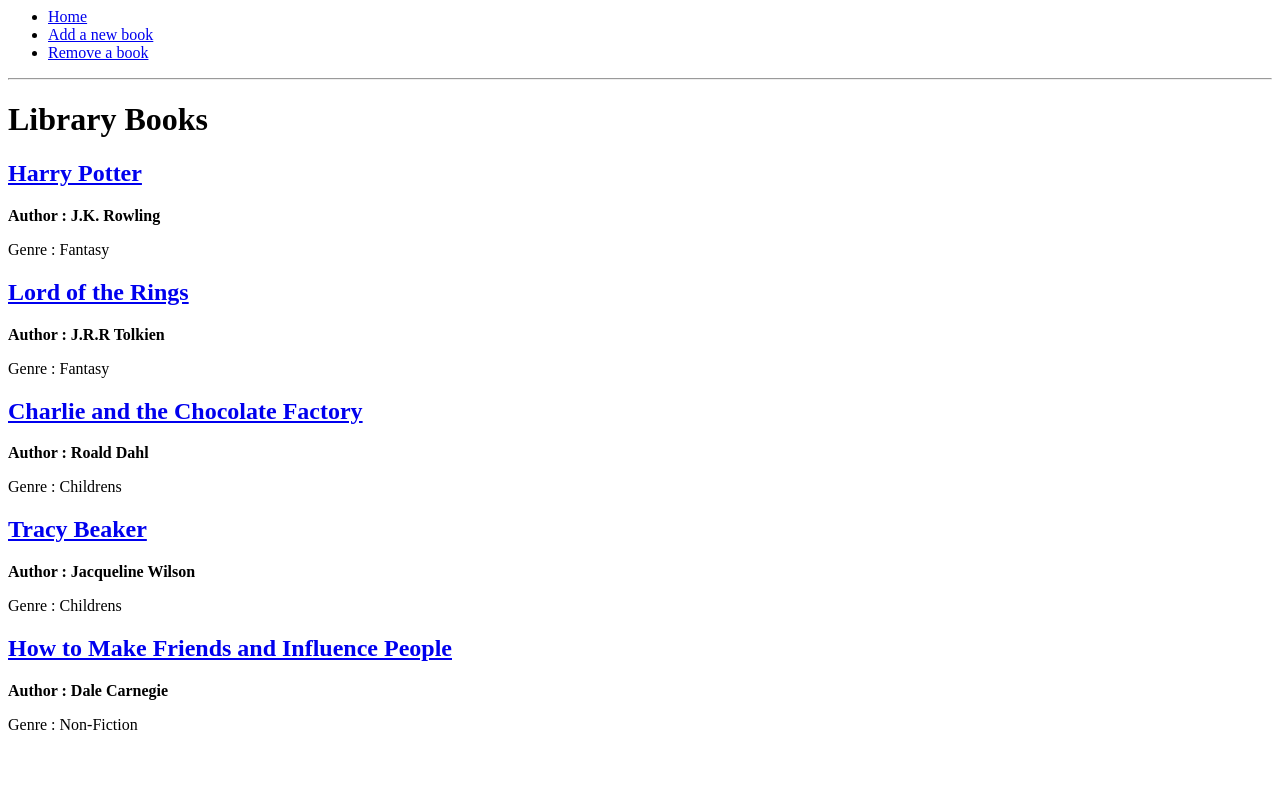
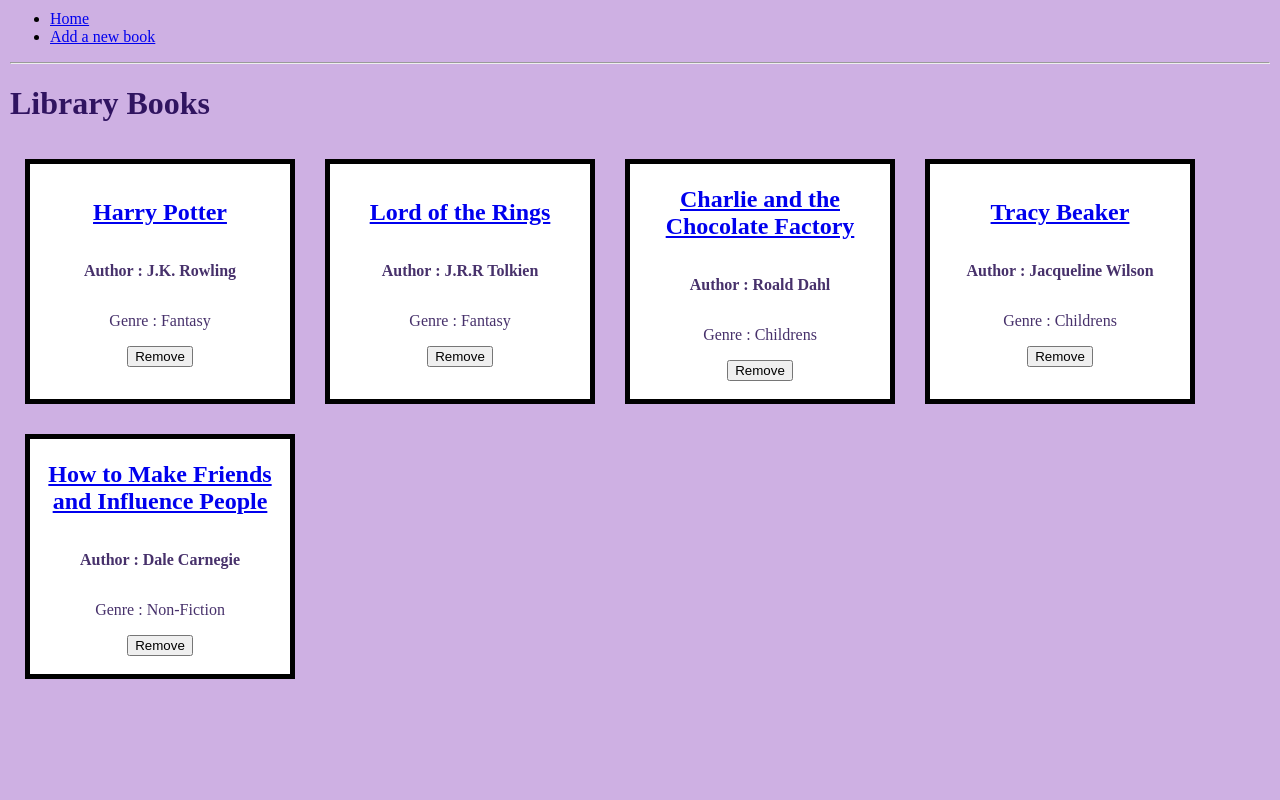
Before and after one commit to katiebooth/Week03_WeekendHW_LibraryFlaskApp, a Flask app: page /books in a window 1280 px wide. Run offline with Flask 2, Linux system fonts and the light colour scheme.

Commit message:
Styled using CSS

```diff
--- a/controllers/controller.py
+++ b/controllers/controller.py
@@ -5,11 +5,16 @@ from models.book_list import books
 
 @app.route('/')
 def start():
-    return "Hello World"
+    return "Hello, welcome to the library! Please add '/books' in the URL to go to the homepage"
 
 @app.route('/books')
-def library_index():
+def index():
     return render_template('index.html', title = "Library", books = books)
+
+@app.route('/books/<index>')
+def show(index):
+    book_to_show = books[int(index)]
+    return render_template('show.html',book=book_to_show)
 
 @app.route('/books/new')
 def new():
@@ -23,3 +28,18 @@ def create():
     new_book = Book(title,author,genre)
     books.append(new_book)
     return redirect('/books')
+
+# @app.route('/books/remove')
+# def delete():
+#     return render_template('remove.html')
+
+@app.route('/books/remove/<title>', methods=['POST'])
+def remove(title):
+    # title = request.form['title']
+    book_to_delete = None
+    for book in books:
+        if book.title == title:
+            book_to_delete = book
+            break
+    books.remove(book_to_delete)
+    return redirect('/books')
--- /dev/null
+++ b/static/main.css
@@ -0,0 +1,97 @@
+body {
+    background-color: #ceb0e3;
+    margin: 10px
+  }
+
+h1 {
+    color: rgb(48, 20, 96);
+  }
+
+h2 {
+    color: rgb(71, 49, 107);
+  }
+
+p {
+    color: rgb(71, 49, 107);
+  }
+
+.book-container { /* create a "container for the book boxes*/
+    display: flex; /*puts the book boxes in rows rather than one column i.e. "wraps" them*/
+    flex-wrap: wrap; /*puts the boxes onto two lines once one line is full*/
+}
+
+.book {
+    display: flex; /*puts the book boxes into the container */
+    flex-direction: column; /*aligns the items in the box in column*/
+    width: 20vw;
+    background-color: #ffffff;
+    padding: 2px; /*space within the boxes between items and border*/
+    margin: 15px; /*space between the boxes*/
+    border : 5px solid black;
+    text-align: center;
+    align-items : center; /*vertical alignment within box*/
+    justify-content : center; /*horizonal alignment within box*/
+    }
+
+/*style the input form*/
+.center {
+    position: relative;
+    padding: 5px 5px;
+    background: #fff;
+    border : 5px solid black;
+    border-radius: 5px;
+    width: 310px;
+    }
+.center h1 {
+    font-size: 1.3em;
+    padding: 1px;
+    text-align: center;
+    color: #000;
+    margin-bottom: 10px;
+    font-weight: bold;
+    padding-left: 10px;
+    font-family: 'sans-serif';
+    }
+.center .inputbox {
+    position: relative;
+    justify-content:center;
+    width: 300px;
+    height: 50px;
+    margin-bottom: 20px;
+    }
+.center .inputbox input {
+    position: absolute;
+    top: 0;
+    left: 0;
+    width: 100%;
+    border: 2px solid #000;
+    outline: none;
+    background: none;
+    padding: 10px;
+    border-radius: 10px;
+    font-size: 1em;
+    }
+.center .inputbox:last-child {
+    margin-bottom: 0;
+    }
+.center .inputbox span {
+    position: absolute;
+    top: 14px;
+    left: 20px;
+    font-size: 1em;
+    transition: 0.6s;
+    }
+.center .inputbox input:focus ~ span,
+.center .inputbox input:valid ~ span {
+    transform: translateX(-13px) translateY(-35px);
+    font-size: 1em;
+    }
+    .center .inputbox [type="submit"] {
+    width: 100%;
+    background: rgb(84, 9, 116);
+    color: #fff;
+    border: #fff;
+    }
+.center .inputbox:hover [type="submit"] {
+    background: rgb(178, 25, 145);
+    }
--- a/templates/base.html
+++ b/templates/base.html
@@ -1,12 +1,12 @@
 <html>
     <head>
       <title>{{ title }} - Home</title>
+      <link rel="stylesheet" href="{{ url_for('static', filename='main.css') }}">
     </head>
     <body>
         <ul>
-          <li><a href="/books/">Home</a></li>
+          <li><a href="/books">Home</a></li>
           <li><a href="/books/new">Add a new book</a></li>
-          <li><a href="/books/remove">Remove a book</a></li>
         </ul>
         <hr>
         {% block content %}
--- a/templates/index.html
+++ b/templates/index.html
@@ -2,8 +2,9 @@
 
 {% block content%}
   <h1>Library Books</h1>
+  <div class="book-container">
   {% for book in books %}
-  <div>
+  <div class="book">
     <h2>
       <a href="/books/{{loop.index0}}">{{ book.title }}</a>
     </h2>
@@ -13,6 +14,10 @@
     <p>
         Genre : {{ book.genre}}
     </p>
+    <form class="form-inline" action="/books/remove/{{ book.title }}" method="POST">
+        <input type="submit" value="Remove">
+    </form>
   </div>
   {% endfor %}
+  </div>
 {%endblock%}
```
Also changed, not shown: templates/new.html (+18 -8 lines), templates/remove.html (added, +11 -0 lines), templates/show.html (added, +10 -0 lines), 1 other file.
